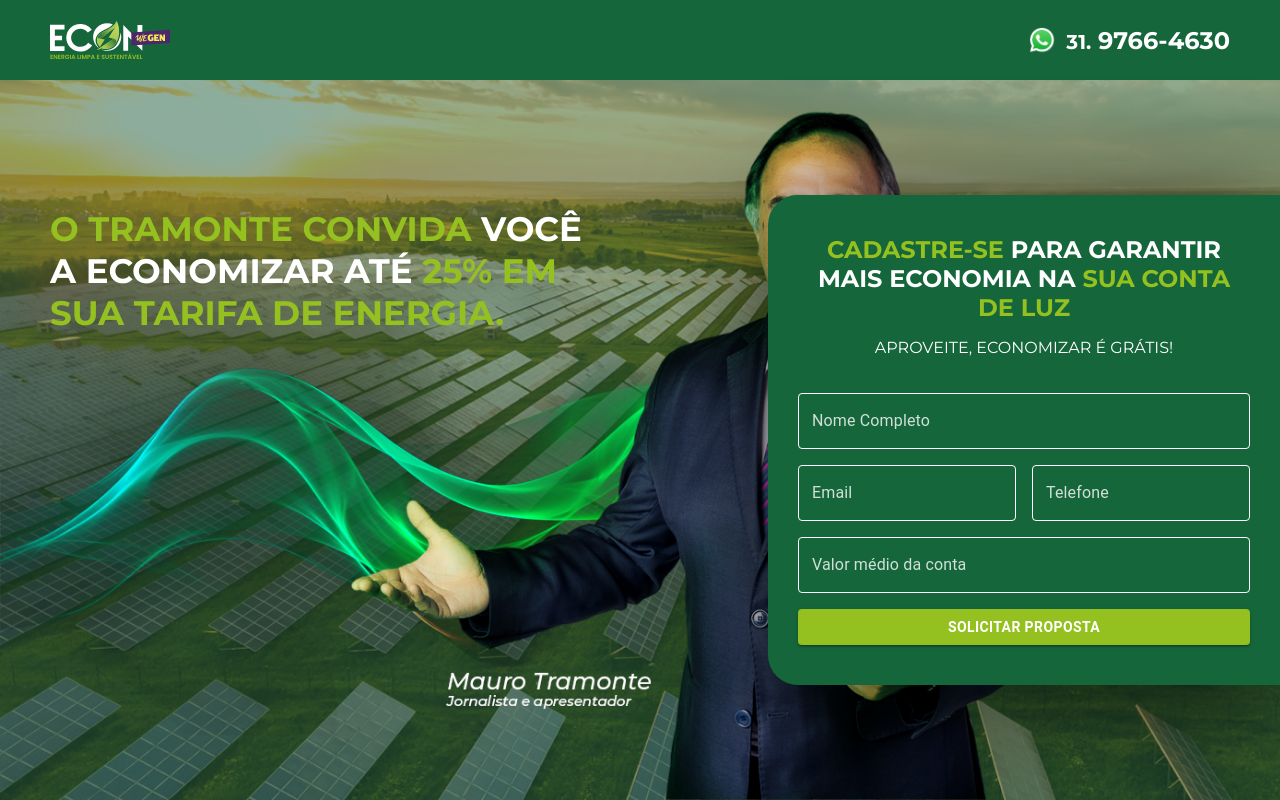
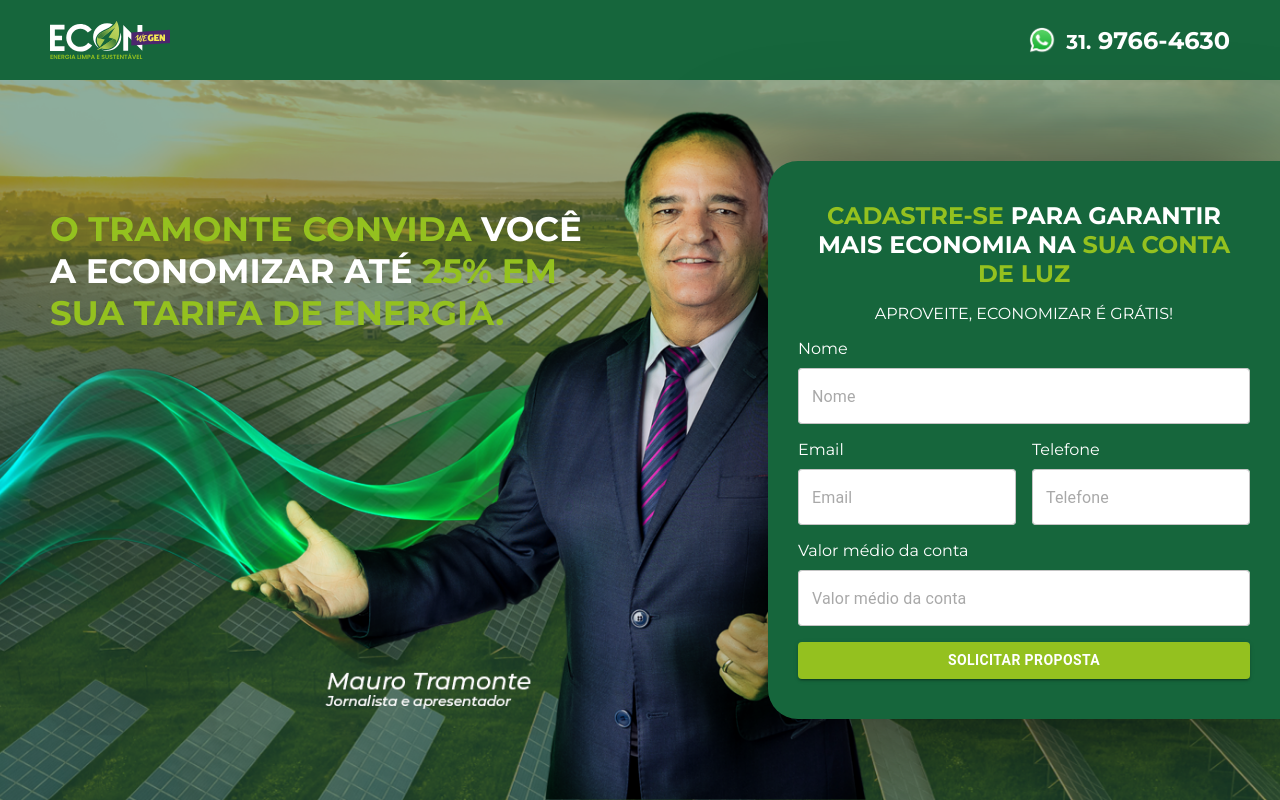
Before and after one commit to TI-Wegen/leads-personalizados-parceiros, a Next.js app: page / in a window 1280 px wide. Built offline with nearby package versions, Linux system fonts and the light colour scheme.

Commit message:
feat: "Pagina chamando a api"

```diff
--- a/app/page.module.css
+++ b/app/page.module.css
@@ -4,6 +4,7 @@
   background-color: aqua;
   background: url(../public/Bg.png) no-repeat;
   background-size: cover;
+  background-position: center;
 }
 
 .content {
@@ -58,13 +59,23 @@
   width: 100%;
   text-align: center;
   color: white;
-  margin-bottom: 20px;
 }
 
 .title_area_title {
   font-weight: 700;
   font-size: 24px;
   margin: 0;
+}
+
+.input_area {
+  width: 100%;
+  display: flex;
+  flex-direction: column;
+  gap: 10px;
+}
+
+.input_area label {
+  color: white;
 }
 
 .text-green {
--- a/app/page.tsx
+++ b/app/page.tsx
@@ -9,14 +9,12 @@ import {
   ThemeProvider,
   createTheme,
 } from "@mui/material";
+import { useEffect, useState } from "react";
 
 export default function Home() {
   const theme = createTheme({
     palette: {
       primary: {
-        main: "#f1f1f1",
-      },
-      secondary: {
         main: "#94c11f",
       },
     },
@@ -29,42 +27,55 @@ export default function Home() {
           },
         },
       },
-      MuiFormLabel: {
-        styleOverrides: {
-          root: {
-            color: "rgba(255,255,255,0.8)",
-          },
-        },
-      },
       MuiOutlinedInput: {
         styleOverrides: {
           root: {
-            color: "#ffffff",
-            "& label.Mui-focused": {
-              color: "#ffffff",
-            },
-            "&.MuiInput-underline:after": {
-              borderBottomColor: "#ffffff",
-            },
-            "&.MuiOutlinedInput-root": {
-              "& fieldset": {
-                borderColor: "#ffffff",
-              },
-              "&:hover fieldset": {
-                borderColor: "#ffffff",
-              },
-              "&.Mui-focused fieldset": {
-                borderColor: "#ffffff",
-              },
-            },
-          },
-          input: {
-            color: "#f1f1f1",
+            color: "#333333",
+            backgroundColor: "#ffffff",
           },
         },
       },
     },
   });
+
+  const [nome, setNome] = useState<string>("");
+  const [telefone, setTelefone] = useState<string>("");
+  const [email, setEmail] = useState<string>("");
+  const [valorConta, setValorConta] = useState<string>("");
+
+  async function clearFields() {
+    setNome("");
+    setTelefone("");
+    setEmail("");
+    setValorConta("");
+  }
+
+  async function handleSubmit(event: React.FormEvent<HTMLFormElement>) {
+    event.preventDefault();
+
+    const body = {
+      nome: nome,
+      telefone: telefone,
+      email: email,
+      valorConta: valorConta,
+    };
+
+    const response = await fetch("/api/create-lead", {
+      method: "POST",
+      headers: {
+        "Content-Type": "application/json",
+      },
+      body: JSON.stringify(body),
+    });
+
+    if (response.ok) {
+      const data = await response.json();
+      alert(data.message);
+      await clearFields();
+    } else {
+      alert("Houve um erro ao criar seu contato.");
+    }
+  }
 
   return (
     <div className={styles.container}>
@@ -80,7 +91,7 @@ export default function Home() {
           </h2>
         </div>
         <div className={styles.content_right}>
-          <form id="form" className={styles.form_contato} method="post">
+          <form className={styles.form_contato} onSubmit={handleSubmit}>
             <div className={styles.title_area}>
               <h4 className={styles.title_area_title}>
                 <span className={styles.text_green}>CADASTRE-SE </span>
@@ -93,39 +104,72 @@ export default function Home() {
             </div>
             <ThemeProvider theme={theme}>
               <Stack direction="column" spacing={2}>
+                <div className={styles.input_area}>
+                  <label>Nome</label>
                   <TextField
-                  id="outlined-basic"
-                  label="Nome Completo"
+                    id="nome"
+                    name="nome"
+                    placeholder="Nome"
                     variant="outlined"
                     fullWidth
                     color="primary"
+                    required
+                    value={nome}
+                    onChange={(e) => setNome(e.target.value)}
                   />
+                </div>
                 <Stack spacing={2} direction="row">
+                  <div className={styles.input_area}>
+                    <label>Email</label>
                     <TextField
-                    id="outlined-basic"
-                    label="Email"
+                      id="email"
+                      name="email"
+                      placeholder="Email"
                       variant="outlined"
                       fullWidth
                       color="primary"
                       type="email"
+                      required
+                      value={email}
+                      onChange={(e) => setEmail(e.target.value)}
                     />
+                  </div>
+                  <div className={styles.input_area}>
+                    <label>Telefone</label>
                     <TextField
-                    id="outlined-basic"
-                    label="Telefone"
+                      id="telefone"
+                      name="telefone"
+                      placeholder="Telefone"
                       variant="outlined"
                       fullWidth
                       color="primary"
+                      required
+                      value={telefone}
+                      onChange={(e) => setTelefone(e.target.value)}
                     />
+                  </div>
                 </Stack>
+                <div className={styles.input_area}>
+                  <label>Valor médio da conta</label>
                   <TextField
-                  id="outlined-basic"
-                  label="Valor médio da conta"
+                    id="valor"
+                    name="valor"
+                    placeholder="Valor médio da conta"
                     variant="outlined"
                     fullWidth
                     color="primary"
-                  type="number"
+                    required
+                    value={valorConta}
+                    onChange={(e) => setValorConta(e.target.value)}
                   />
-                <Button variant="contained" fullWidth color="secondary">
+                </div>
+
+                <Button
+                  variant="contained"
+                  fullWidth
+                  color="primary"
+                  type="submit"
+                >
                   Solicitar Proposta
                 </Button>
               </Stack>
```
Lines whose indentation alone changed are shown as unchanged.
